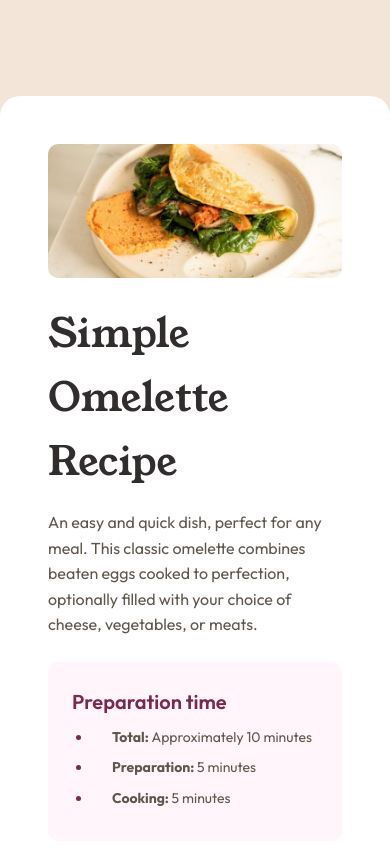
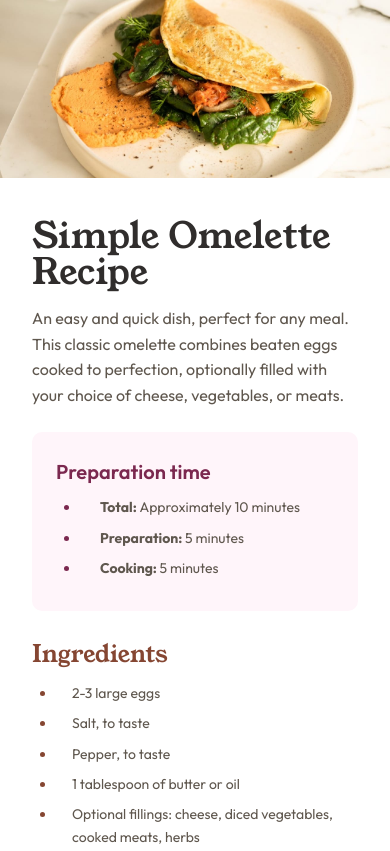
Before and after one commit to ashleeyy247/Recipe-page, a plain HTML site: page index.html in a window 390 px wide. Shown: the top 851 px of the page. Drawn offline with Linux system fonts and the light colour scheme.

Commit message:
CSS adjustments

```diff
--- a/style.css
+++ b/style.css
@@ -33,17 +33,17 @@ body {
   /* min-height: 100vh; */
   font-family: "Outfit", sans-serif;
   line-height: 1.6;
-  font-size: 16px;
+  font-size: 1rem;
   color: var(--stone-600);
   background-color: var(--stone-100);
 }
 
 .card {
-  width: 760px;
+  width: 740px;
   margin: 96px auto;
   border-radius: 20px;
   background-color: var(--white);
-  padding: 48px;
+  padding: 32px;
 }
 
 img {
@@ -58,7 +58,7 @@ a {
 
 .card-title {
   font-family: "Young Serif", sans-serif;
-  font-size: 2.5rem;
+  font-size: 2.25rem;
   font-weight: 400;
   color: var(--stone-900);
   margin: 16px 0;
@@ -79,7 +79,7 @@ a {
 
 ul,
 ol {
-  padding-left: 20px;
+  padding-left: 24px;
   font-size: 0.875rem;
   list-style-position: outside;
 }
@@ -147,8 +147,20 @@ tr:last-child td {
   border-bottom: none;
 }
 
-@media (max-width: 760px) {
+@media (max-width: 740px) {
   .card {
     width: 100%;
+    margin: auto;
+    border-radius: none;
+    padding: 0;
+  }
+  .card-content {
+    margin: 32px;
+  }
+  .card-title {
+    line-height: 1;
+  }
+  img {
+    border-radius: 0;
   }
 }
```
